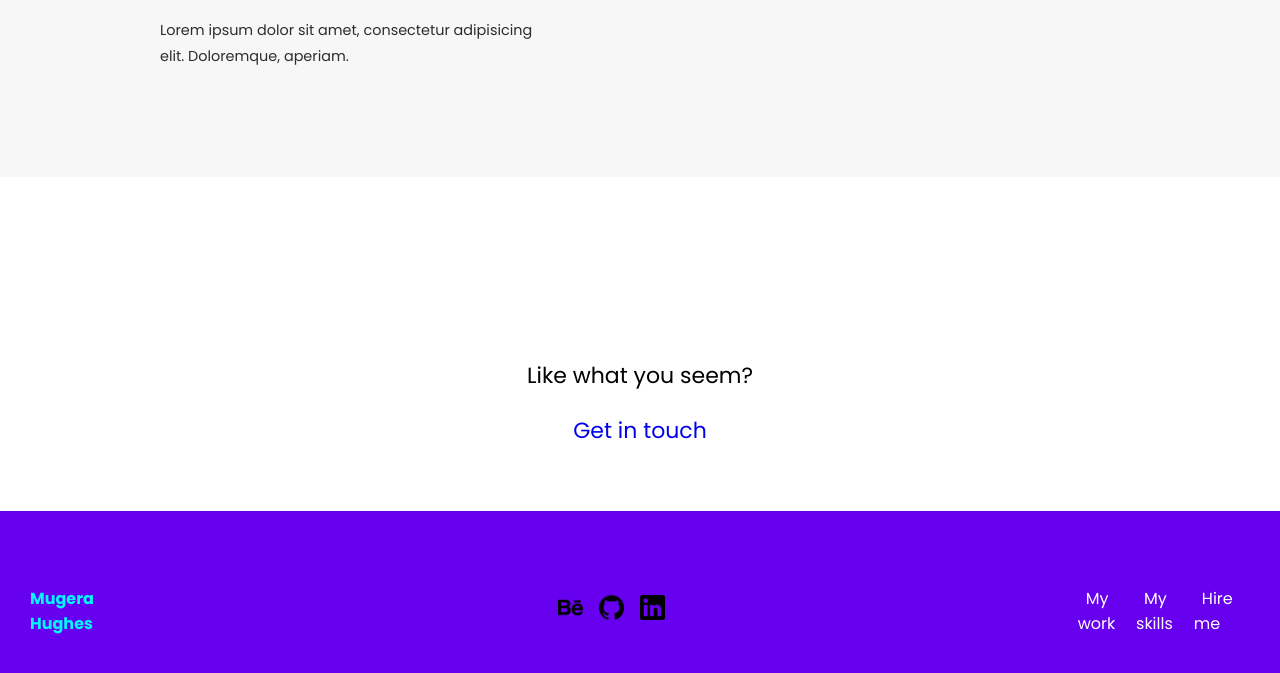
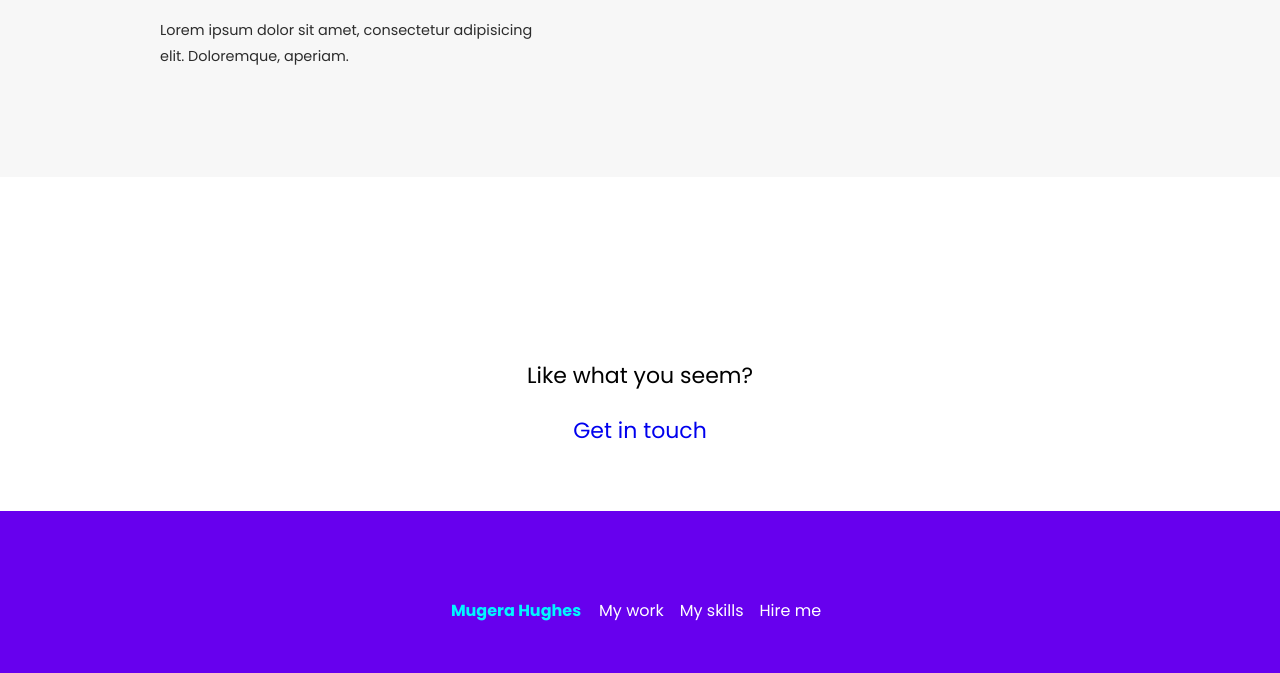
Before and after one commit to MugeraH/sample-portfolio-website, a plain HTML site: page index.html in a window 1280 px wide. Shown: the part 2631-3304 px from the top of the page. Drawn offline with Linux system fonts and the light colour scheme.

Commit message:
remove icons from footer

```diff
--- a/index.html
+++ b/index.html
@@ -274,19 +274,7 @@
       <div>
         <a href="/" class="logo">Mugera Hughes</a>
 
-        <div class="social-header">
-          <ul>
-            <li>
-              <a href="#"><img src="./images/behance.png" alt="" /></a>
-            </li>
-            <li>
-              <a href="#"><img src="./images/githubDark.png" alt="" /></a>
-            </li>
-            <li>
-              <a href="#"><img src="./images/linkedin-logo.png" alt="" /></a>
-            </li>
-          </ul>
-        </div>
+
 
         <nav>
           <ul>
```
